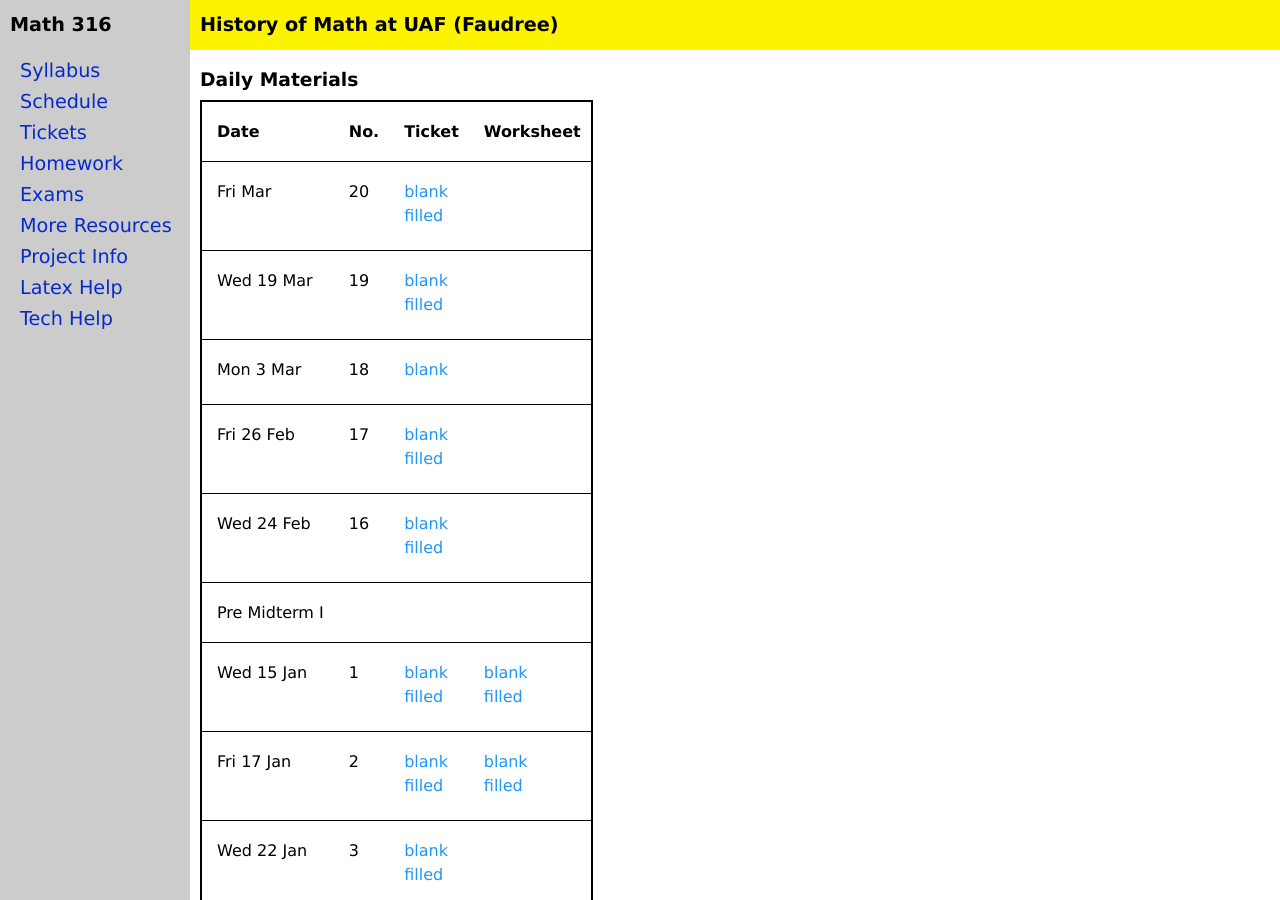
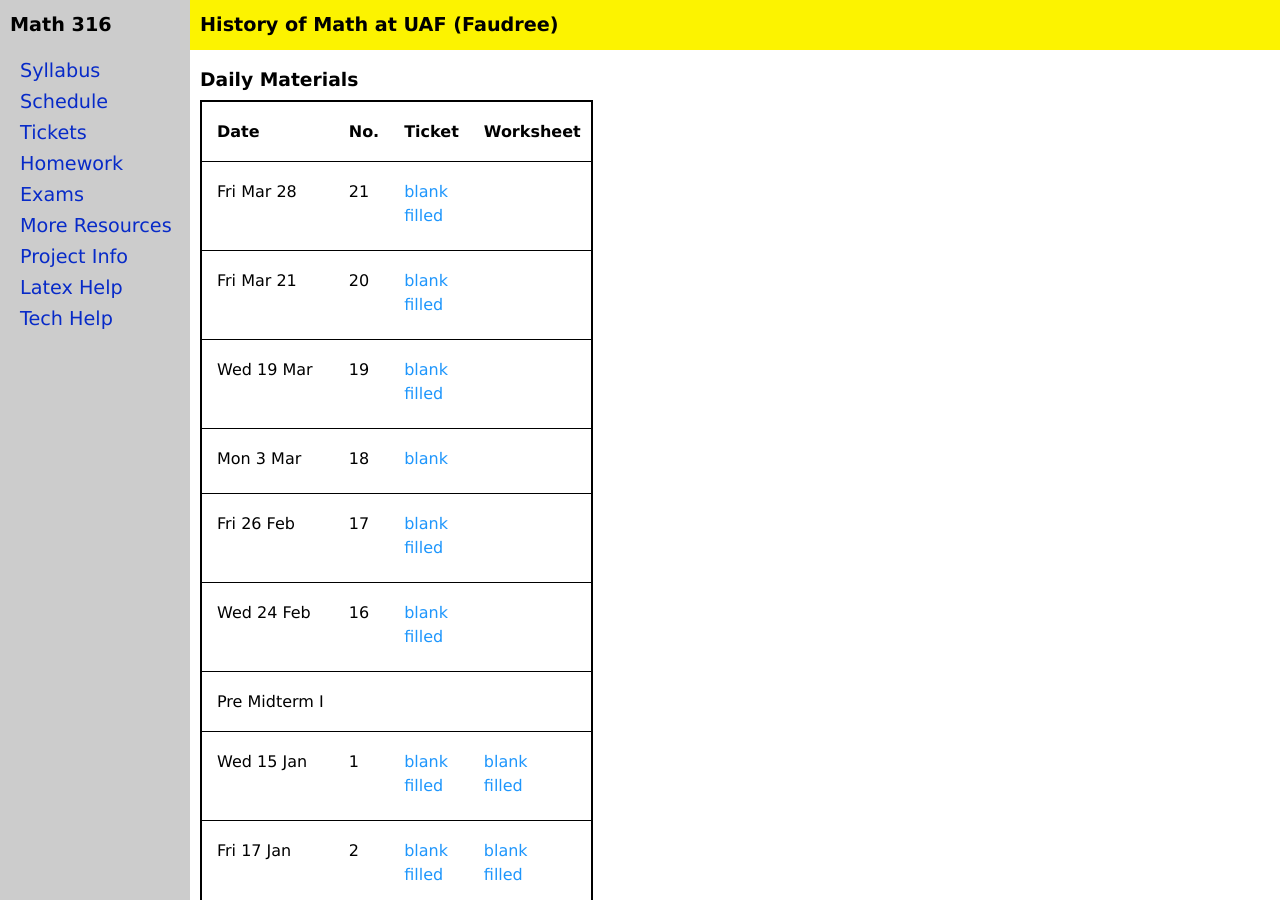
Before and after one commit to jrfaudree/HOM, a Jekyll site: the page built from tickets.md, in a window 1280 px wide and 900 px high. Built offline with Jekyll 4.4.1, drawn with Linux system fonts in a browser that asks for light colours.

Commit message:
Update ticket_s2025.yml

```diff
--- a/_data/ticket_s2025.yml
+++ b/_data/ticket_s2025.yml
@@ -1,4 +1,8 @@
-- day: Fri Mar
+- day: Fri Mar 28
+  number: "21"
+  ticket: https://jrfaudree.github.io/HOM/assets/tickets/t21.pdf
+  tfilled: https://jrfaudree.github.io/HOM/assets/tickets/t21s.pdf
+- day: Fri Mar 21
   number: "20"
   ticket: https://jrfaudree.github.io/HOM/assets/tickets/t20.pdf
   tfilled: https://jrfaudree.github.io/HOM/assets/tickets/t20s.pdf
```
